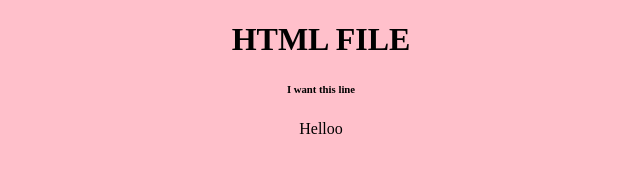
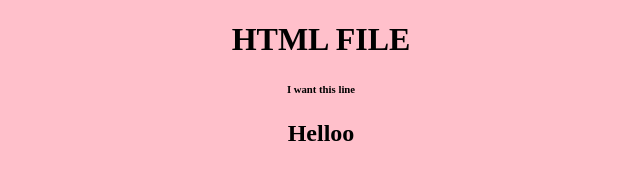
Before and after one commit to vigneshwari-c/Fullstack, a plain HTML site: page index.html in a window 1280 px wide. Shown: the full height of the page, 319-959 px from the left. Drawn offline with Linux system fonts and the light colour scheme.

Commit message:
Update index.html

```diff
--- a/index.html
+++ b/index.html
@@ -9,6 +9,6 @@
 <body>
     <h1>HTML FILE</h1>
     <h6>I want this line</h6>
-    Helloo
+    <h2>Helloo</h2>
 </body>
 </html>
```
